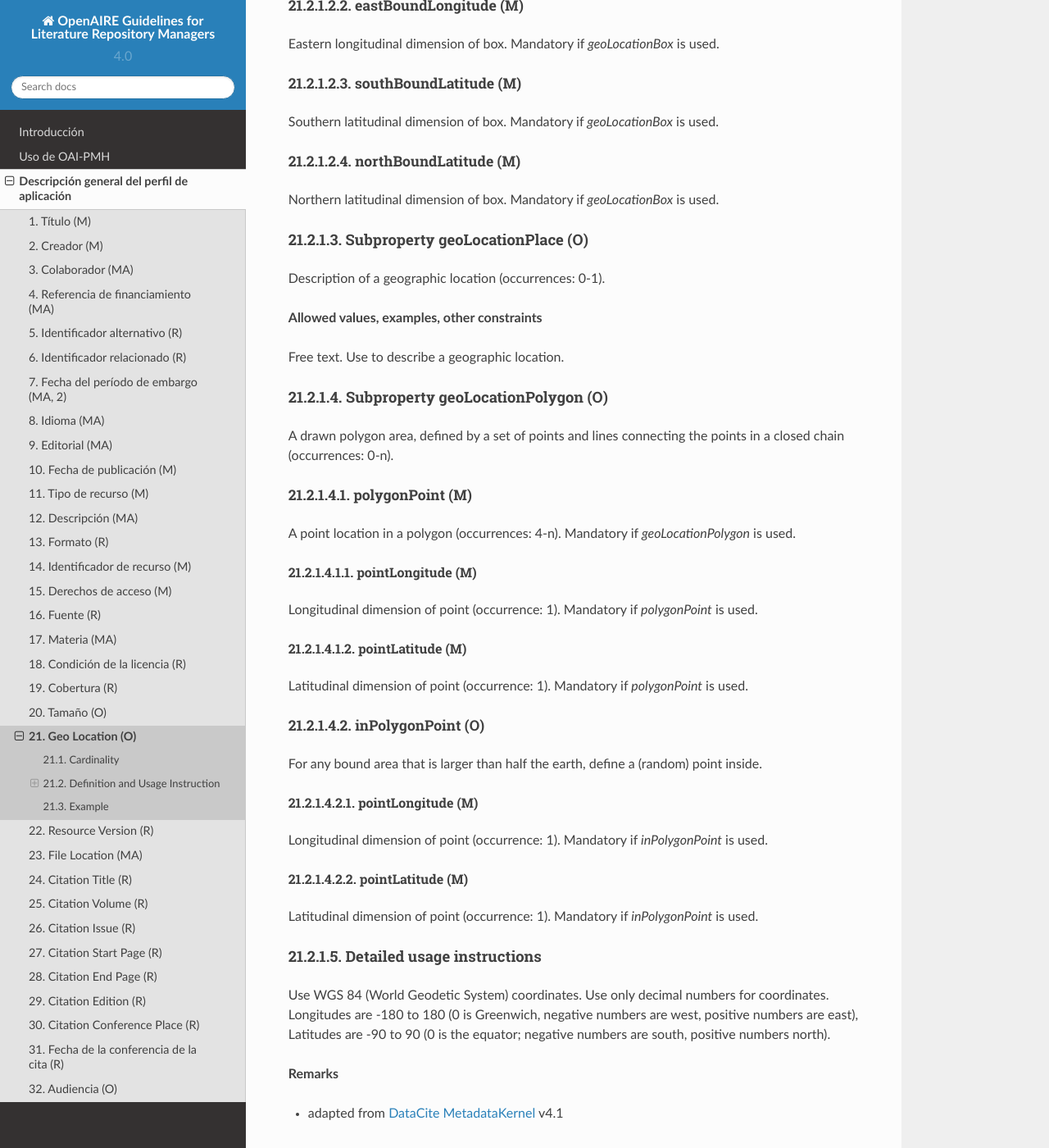
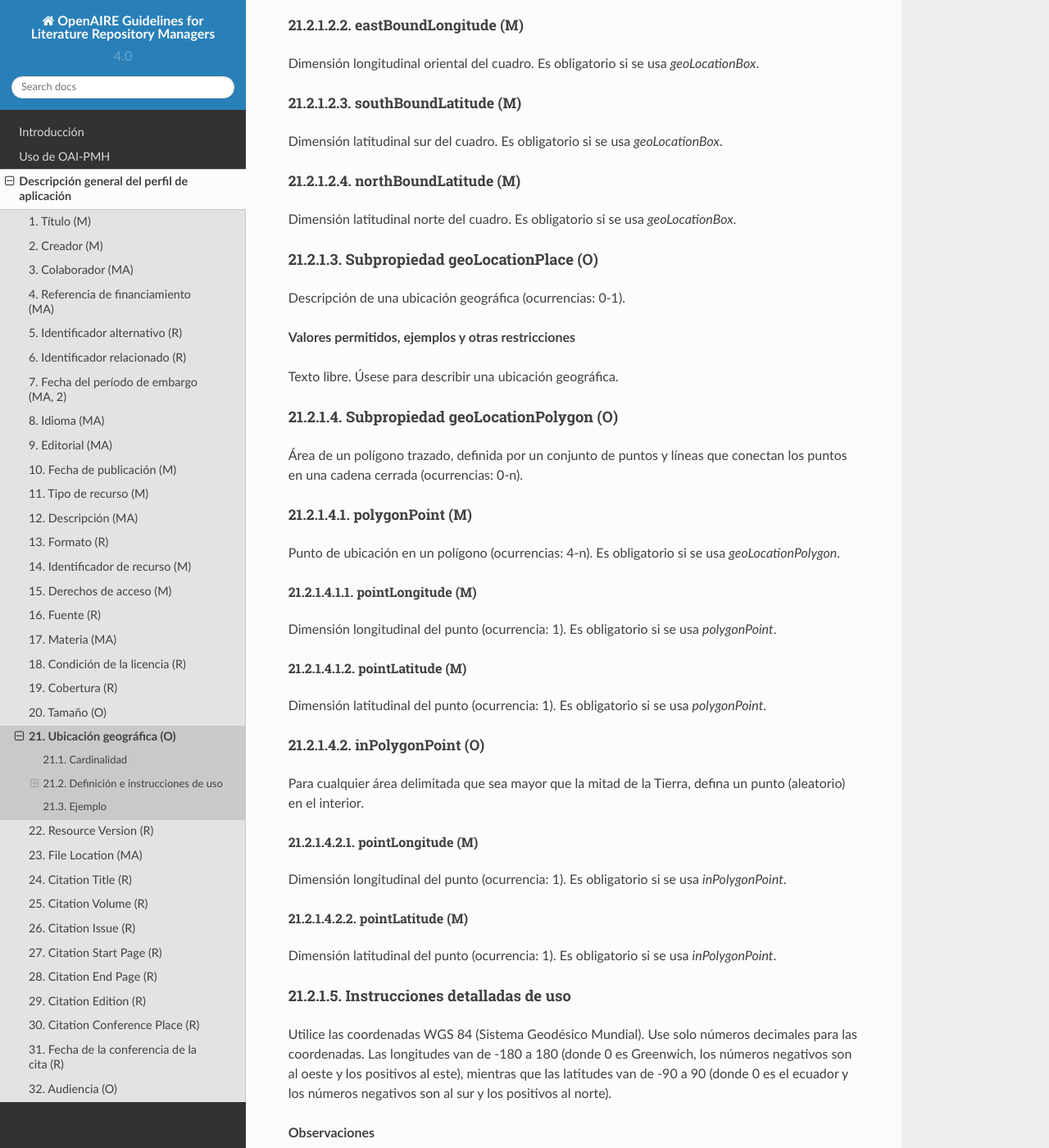
Before and after one commit to memoemg/openAIRE4, a Sphinx documentation site: the page built from docs/field_geolocation.rst, in a window 1280 px wide and 1400 px high, scrolled down 1405 px. Shown: the whole window at 82% size. Built offline with Sphinx 7.4.7 and the Read the Docs theme 2.0.0, drawn with Linux system fonts in a browser that asks for light colours; a script that is not in the unit is left out; some of the changed text lies outside the part shown.

Commit message:
Update field_geolocation.rst

```diff
--- a/docs/field_geolocation.rst
+++ b/docs/field_geolocation.rst
@@ -1,143 +1,143 @@
 .. _dci:geolocation:
 
-Geo Location (O)
-================
+Ubicación geográfica (O)
+========================
 
 ``datacite:geoLocation``
 
-Cardinality
-~~~~~~~~~~~
+Cardinalidad
+~~~~~~~~~~~~
 
-*Optional*
+*Opcional*
 
-*Occurrence: 0-n*
+*Ocurrencia: 0-n*
 
-Definition and Usage Instruction
-~~~~~~~~~~~~~~~~~~~~~~~~~~~~~~~~
+Definición e instrucciones de uso
+~~~~~~~~~~~~~~~~~~~~~~~~~~~~~~~~~
 
-Spatial region or named place where the data was gathered or about which the data is focused.
+Región espacial o nombre del lugar donde se recopilaron los datos o sobre los que se enfocaron los datos.
 
-Property geoLocation (O, 0-n)
------------------------------
+Propiedad geoLocation (O, 0-n)
+------------------------------
 
-Repeat this property to indicate several different locations.
+Repita esta propiedad para indicar varias ubicaciones diferentes.
 
 .. _d:geolocationpoint:
 
-Subproperty geoLocationPoint (O)
-********************************
+Subpropiedad geoLocationPoint (O)
+*********************************
 
-A point location in space (occurrences: 0-1).
+Punto de ubicación en el espacio (ocurrencia: 0-1).
 
-A point contains a single latitude-longitude pair.
+Un punto contiene un único par de latitud-longitud.
 
-See :ref:`d:geolocation_instructions`.
+Véanse las :ref:`d:geolocation_instructions`.
 
 pointLongitude (M)
 ++++++++++++++++++
 
-Longitudinal dimension of point (occurrence: 1).
+Dimensión longitudinal del punto (ocurrencia: 1).
 
-Mandatory if *geoLocationPoint* is used.
+Es obligatorio si se usa *geoLocationPoint*.
 
 pointLatitude (M)
 +++++++++++++++++
 
-Latitudinal dimension of point (occurrence: 1).
+Dimensión latitudinal del punto (ocurrencia: 1).
 
-Mandatory if *geoLocationPoint* is used.
+Es obligatorio si se usa *geoLocationPoint*.
 
 .. _d:geolocationbox:
 
-Subproperty geoLocationBox (O)
-******************************
+Subpropiedad geoLocationBox (O)
+*******************************
 
-The spatial limits of a place or box (occurrences: 0-1).
+Límites espaciales de un lugar o un cuadro (ocurrencias: 0-1).
 
-**Allowed values, examples, other constraints**
+**Valores permitidos, ejemplos y otras restricciones**
 
-A box is defined by two geographic points. Left lower corner (normally south west), right upper corner (normally north east). Each point is defined by its longitude and latitude.
+Un cuadro se define por dos puntos geográficos: esquina inferior izquierda (normalmente suroeste), esquina superior derecha (normalmente noreste). Cada punto está definido por su longitud y latitud.
 
-See :ref:`d:geolocation_instructions`.
+Véanse las :ref:`d:geolocation_instructions`.
 
 westBoundLongitude (M)
 ++++++++++++++++++++++
 
-Western longitudinal dimension of box. Mandatory if *geoLocationBox* is used.
+Dimensión longitudinal occidental del cuadro. Es obligatorio si se usa *geoLocationBox*.
 
 eastBoundLongitude (M)
 ++++++++++++++++++++++
 
-Eastern longitudinal dimension of box. Mandatory if *geoLocationBox* is used.
+Dimensión longitudinal oriental del cuadro. Es obligatorio si se usa *geoLocationBox*.
 
 southBoundLatitude (M)
 ++++++++++++++++++++++
 
-Southern latitudinal dimension of box. Mandatory if *geoLocationBox* is used.
+Dimensión latitudinal sur del cuadro. Es obligatorio si se usa *geoLocationBox*.
 
 northBoundLatitude (M)
 ++++++++++++++++++++++
 
-Northern latitudinal dimension of box. Mandatory if *geoLocationBox* is used.
+Dimensión latitudinal norte del cuadro. Es obligatorio si se usa *geoLocationBox*.
 
 .. _d:geolocationplace:
 
-Subproperty geoLocationPlace (O)
-********************************
+Subpropiedad geoLocationPlace (O)
+*********************************
 
-Description of a geographic location (occurrences: 0-1).
+Descripción de una ubicación geográfica (ocurrencias: 0-1).
 
-**Allowed values, examples, other constraints**
+**Valores permitidos, ejemplos y otras restricciones**
 
-Free text. Use to describe a geographic location.
+Texto libre. Úsese para describir una ubicación geográfica.
 
-Subproperty geoLocationPolygon (O)
-**********************************
+Subpropiedad geoLocationPolygon (O)
+***********************************
 
-A drawn polygon area, defined by a set of points and lines connecting the points in a closed chain (occurrences: 0-n).
+Área de un polígono trazado, definida por un conjunto de puntos y líneas que conectan los puntos en una cadena cerrada (ocurrencias: 0-n).
 
 polygonPoint (M)
 ++++++++++++++++
 
-A point location in a polygon (occurrences: 4-n). Mandatory if *geoLocationPolygon* is used.
+Punto de ubicación en un polígono (ocurrencias: 4-n). Es obligatorio si se usa *geoLocationPolygon*.
 
 pointLongitude (M)
 ^^^^^^^^^^^^^^^^^^
 
-Longitudinal dimension of point (occurrence: 1). Mandatory if *polygonPoint* is used.
+Dimensión longitudinal del punto (ocurrencia: 1). Es obligatorio si se usa *polygonPoint*.
 
 
 pointLatitude (M)
 ^^^^^^^^^^^^^^^^^
 
-Latitudinal dimension of point (occurrence: 1). Mandatory if *polygonPoint* is used.
+Dimensión latitudinal del punto (ocurrencia: 1). Es obligatorio si se usa *polygonPoint*.
 
 inPolygonPoint (O)
 ++++++++++++++++++
 
-For any bound area that is larger than half the earth, define a (random) point inside.
+Para cualquier área delimitada que sea mayor que la mitad de la Tierra, defina un punto (aleatorio) en el interior.
 
 pointLongitude (M)
 ^^^^^^^^^^^^^^^^^^
 
-Longitudinal dimension of point (occurrence: 1). Mandatory if *inPolygonPoint* is used.
+Dimensión longitudinal del punto (ocurrencia: 1). Es obligatorio si se usa *inPolygonPoint*.
 
 pointLatitude (M)
 ^^^^^^^^^^^^^^^^^
 
-Latitudinal dimension of point (occurrence: 1). Mandatory if *inPolygonPoint* is used.
+Dimensión latitudinal del punto (ocurrencia: 1). Es obligatorio si se usa *inPolygonPoint*.
 
 .. _d:geolocation_instructions:
 
-Detailed usage instructions
-***************************
-Use WGS 84 (World Geodetic System) coordinates. Use only decimal numbers for coordinates. Longitudes are -180 to 180 (0 is Greenwich, negative numbers are west, positive numbers are east), Latitudes are -90 to 90 (0 is the equator; negative numbers are south, positive numbers north).
+Instrucciones detalladas de uso
+*******************************
+Utilice las coordenadas WGS 84 (Sistema Geodésico Mundial). Use solo números decimales para las coordenadas. Las longitudes van de -180 a 180 (donde 0 es Greenwich, los números negativos son al oeste y los positivos al este), mientras que las latitudes van de -90 a 90 (donde 0 es el ecuador y los números negativos son al sur y los positivos al norte).
 
-**Remarks**
+**Observaciones**
 
-* adapted from `DataCite MetadataKernel`_ v4.1
+* adaptado de `DataCite MetadataKernel`_ v4.1
 
-Example
+Ejemplo
 ~~~~~~~
 .. code-block:: xml
    :linenos:
```
